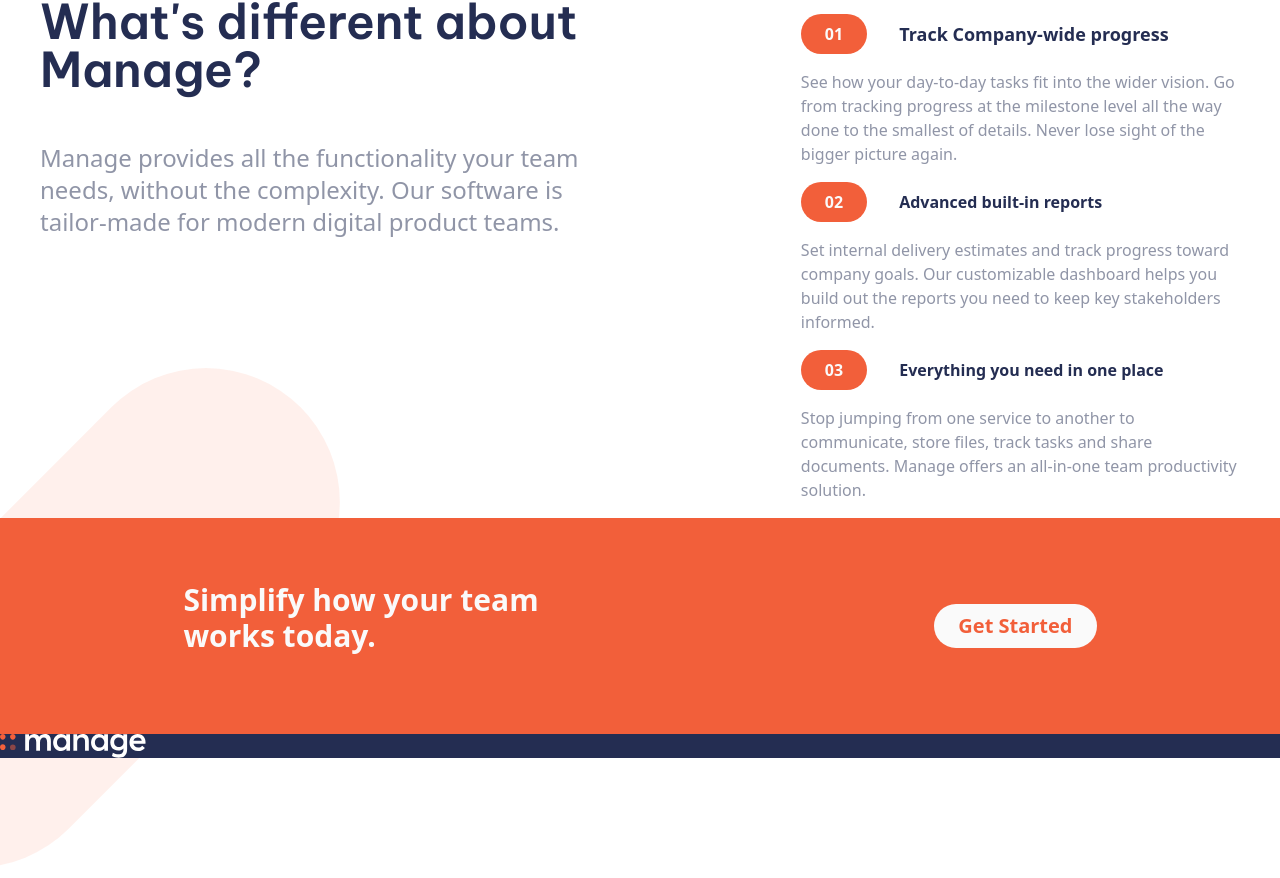
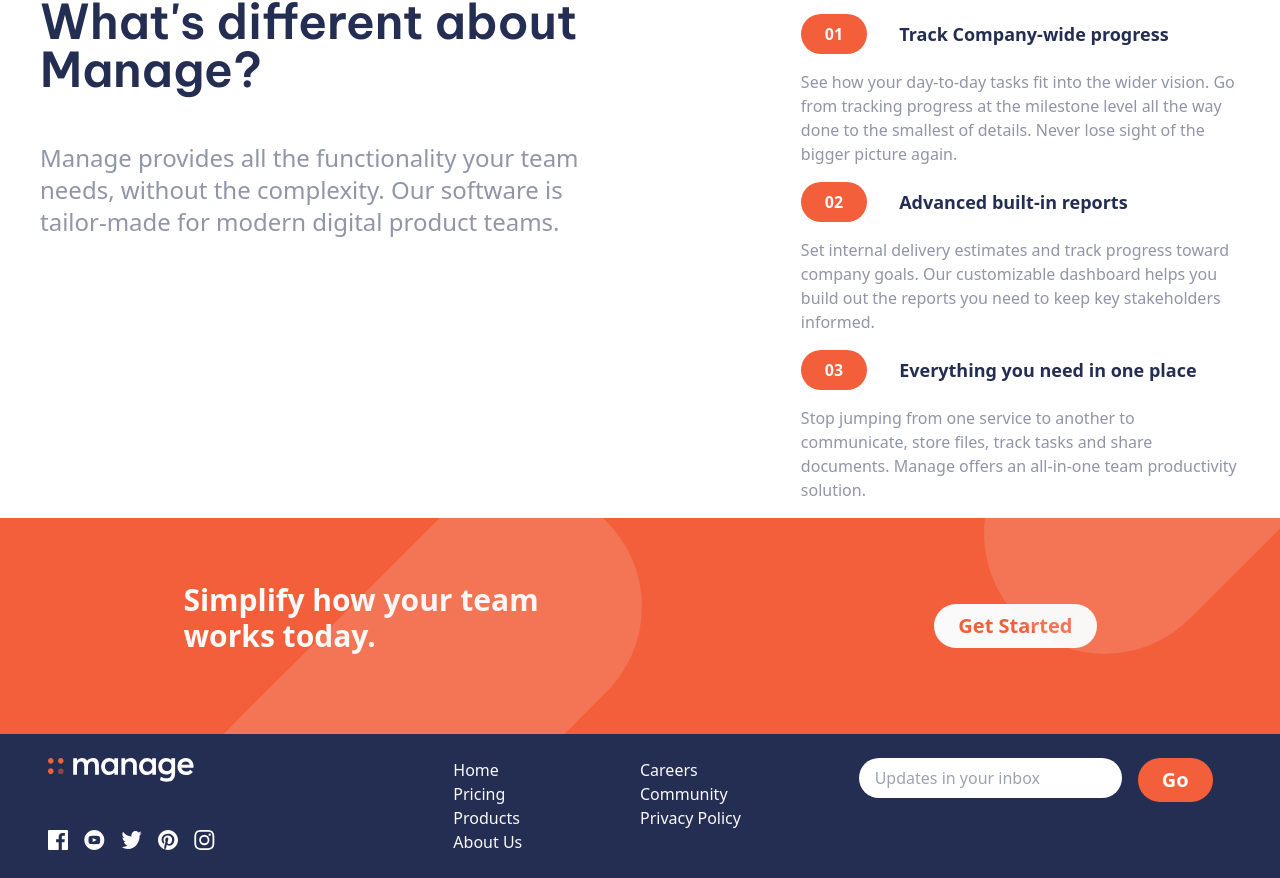
Before and after one commit to Bidex-03/manage-landing-page, a Next.js app: page / in a window 1280 px wide. Shown: the part 592-1470 px from the top of the page. Built offline with nearby package versions, Linux system fonts and the light colour scheme.

Commit message:
feat: added more components

```diff
--- a/components/Footer.js
+++ b/components/Footer.js
@@ -1,20 +1,59 @@
 import Image from "next/image";
 
 import logoWhite from "@/public/assets/logo-white.svg";
+import facebook from "@/public/assets/icon-facebook.svg";
+import youtube from "@/public/assets/icon-youtube.svg";
+import twitter from "@/public/assets/icon-twitter.svg";
+import pinterest from "@/public/assets/icon-pinterest.svg";
+import instagram from "@/public/assets/icon-instagram.svg";
+import Link from "next/link";
 
 const Footer = () => {
-  return <section className="bg-primaryBlue">
-    <div className="fill-current text-veryLightGray">
-        <Image src={logoWhite} alt="Manage Logo" className="fill-current  text-veryLightGray" />
+  return (
+    <section className="bg-primaryBlue flex flex-col-reverse md:grid md:grid-cols-3 justify-between px-12 py-6 gap-8 items-center md:items-start">
+      {/* LOGO et SOCIALS */}
+      <div className="fill-current text-veryLightGray flex flex-col-reverse md:flex-col gap-12">
+        <Image
+          src={logoWhite}
+          alt="Manage Logo"
+          className="fill-current  text-veryLightGray"
+        />
 
-        <div>
+        <div className="flex gap-4">
+          <Image src={facebook} />
+          <Image src={youtube} />
+          <Image src={twitter} />
+          <Image src={pinterest} />
+          <Image src={instagram} />
+        </div>
+      </div>
 
-        </div>
-    </div>
-    <div></div>
-    <div></div>
-    <div></div>
-  </section>;
+      {/* LINKS */}
+      <div className="grid grid-cols-2 text-veryLightGray font-medium">
+        <Link href="/">Home</Link>
+        <Link href="/">Careers</Link>
+        <Link href="/">Pricing</Link>
+        <Link href="/">Community</Link>
+        <Link href="/">Products</Link>
+        <Link href="/">Privacy Policy</Link>
+        <Link href="/">About Us</Link>
+      </div>
+
+      {/* INPUT FIELD */}
+      <div className="flex gap-4 items-start">
+        <input
+          placeholder="Updates in your inbox"
+          className="rounded-full px-4 py-2"
+        />
+        <Link
+          href="/"
+          className="text-xl font-semibold px-6 py-2 rounded-full bg-primaryRed text-veryLightGray"
+        >
+          Go
+        </Link>
+      </div>
+    </section>
+  );
 };
 
 export default Footer;
--- a/components/Main.js
+++ b/components/Main.js
@@ -55,12 +55,12 @@
           <div className="md:w-[80%] text-darkGrayishBlue">
             {/* 01 */}
             <div className="my-4">
-              <div className="flex gap-8 text-primaryBlue font-semibold items-center bg-veryPaleRed rounded-full w-screen md:bg-[#fff] md:rounded-none md:w-full">
+              <div className="flex gap-4 md:gap-8 text-primaryBlue font-semibold items-center bg-veryPaleRed rounded-full md:bg-transparent md:rounded-none md:w-full">
                 <p className="py-2 px-6 items-center bg-primaryRed text-veryLightGray rounded-full">
                   01
                 </p>
 
-                <h3 className="text-lg">Track Company-wide progress</h3>
+                <h3 className="text-[15px] md:text-lg">Track Company-wide progress</h3>
               </div>
 
               <div className="mt-4">
@@ -73,12 +73,12 @@
 
             {/* 02 */}
             <div className="my-4">
-              <div className="flex gap-8 text-primaryBlue font-semibold items-center bg-veryPaleRed rounded-full w-screen md:bg-[#fff] md:rounded-none md:w-full">
+              <div className="flex gap-4 md:gap-8 text-primaryBlue font-semibold items-center bg-veryPaleRed rounded-full md:bg-transparent md:rounded-none md:w-full">
                 <p className="py-2 px-6 items-center bg-primaryRed text-veryLightGray rounded-full">
                   02
                 </p>
 
-                <h3>Advanced built-in reports</h3>
+                <h3 className="md:text-lg">Advanced built-in reports</h3>
               </div>
 
               <div className="mt-4">
@@ -90,12 +90,12 @@
 
             {/* 03 */}
             <div className="my-4">
-              <div className="flex gap-8 text-primaryBlue font-semibold items-center bg-veryPaleRed rounded-full w-screen md:bg-[#fff] md:rounded-none md:w-full">
+              <div className="flex gap-2 md:gap-8 text-primaryBlue font-semibold items-center bg-veryPaleRed md:bg-transparent rounded-full md:rounded-none md:w-full">
                 <p className="py-2 px-6 items-center bg-primaryRed text-veryLightGray rounded-full">
                   03
                 </p>
 
-                <h3>Everything you need in one place</h3>
+                <h3 className="text-[14px] md:text-lg">Everything you need in one place</h3>
               </div>
 
               <div className="mt-4">
@@ -108,11 +108,16 @@
         </section>
 
         {/* PATTERN ICON */}
-        <div className="hidden md:block md:top-[120%] md:-left-40 absolute opacity-95 -z-[100]">
-          <Image src={pattern} alt="Pattern" width={500} />
+        <section className="relative overflow-hidden">
+          <div className="absolute -left-[95%] md:left-[15%] md:-top-8 opacity-15">
+            <Image src={pattern} alt="Pattern" width={450} />
           </div>
 
-        {/* 3RD SECTION */}
+          <div className="hidden md:block absolute -right-[12%] bottom-20 opacity-15">
+            <Image src={pattern} alt="Pattern" width={450} />
+          </div>
+
+          {/* 3RD SECTION -- GET STARTED CTA */}
           <section className="bg-primaryRed flex flex-col md:flex-row justify-around py-16 items-center">
             <div className="w-[45%] md:w-[30%] text-2xl mb-4 md:text-3xl text-center md:text-start text-veryLightGray font-semibold">
               Simplify how your team works today.
@@ -125,6 +130,7 @@
               Get Started
             </Link>
           </section>
+        </section>
       </main>
     </>
   );
--- a/components/Navigation.js
+++ b/components/Navigation.js
@@ -4,9 +4,7 @@
 import logo from "@/public/assets/logo.svg";
 import pattern from "@/public/assets/bg-tablet-pattern.svg";
 
-import { AiOutlineSearch } from "react-icons/ai";
-import { FaShoppingCart } from "react-icons/fa";
-import { BiSolidUser, BiMenuAltRight } from "react-icons/bi";
+import { BiMenuAltRight } from "react-icons/bi";
 import { LiaTimesSolid } from "react-icons/lia";
 import Image from "next/image";
 
@@ -54,7 +52,6 @@
       </div>
       <nav className="flex justify-between items-center px-6 py-4">
         {/* LOGO */}
-        {/* LOGO */}
         <Image src={logo} alt="Manage logo" />
 
         {/* NAVLISTS */}
--- a/pages/index.js
+++ b/pages/index.js
@@ -1,13 +1,10 @@
 import Head from "next/head";
 import Image from "next/image";
-import { Inter } from "next/font/google";
 import styles from "@/styles/Home.module.css";
 import Navbar from "@/components/Navbar";
 import Main from "@/components/Main";
 import Navigation from "@/components/Navigation";
 import Footer from "@/components/Footer";
-
-const inter = Inter({ subsets: ["latin"] });
 
 export default function Home() {
   return (
```
Lines whose indentation alone changed are shown as unchanged.
